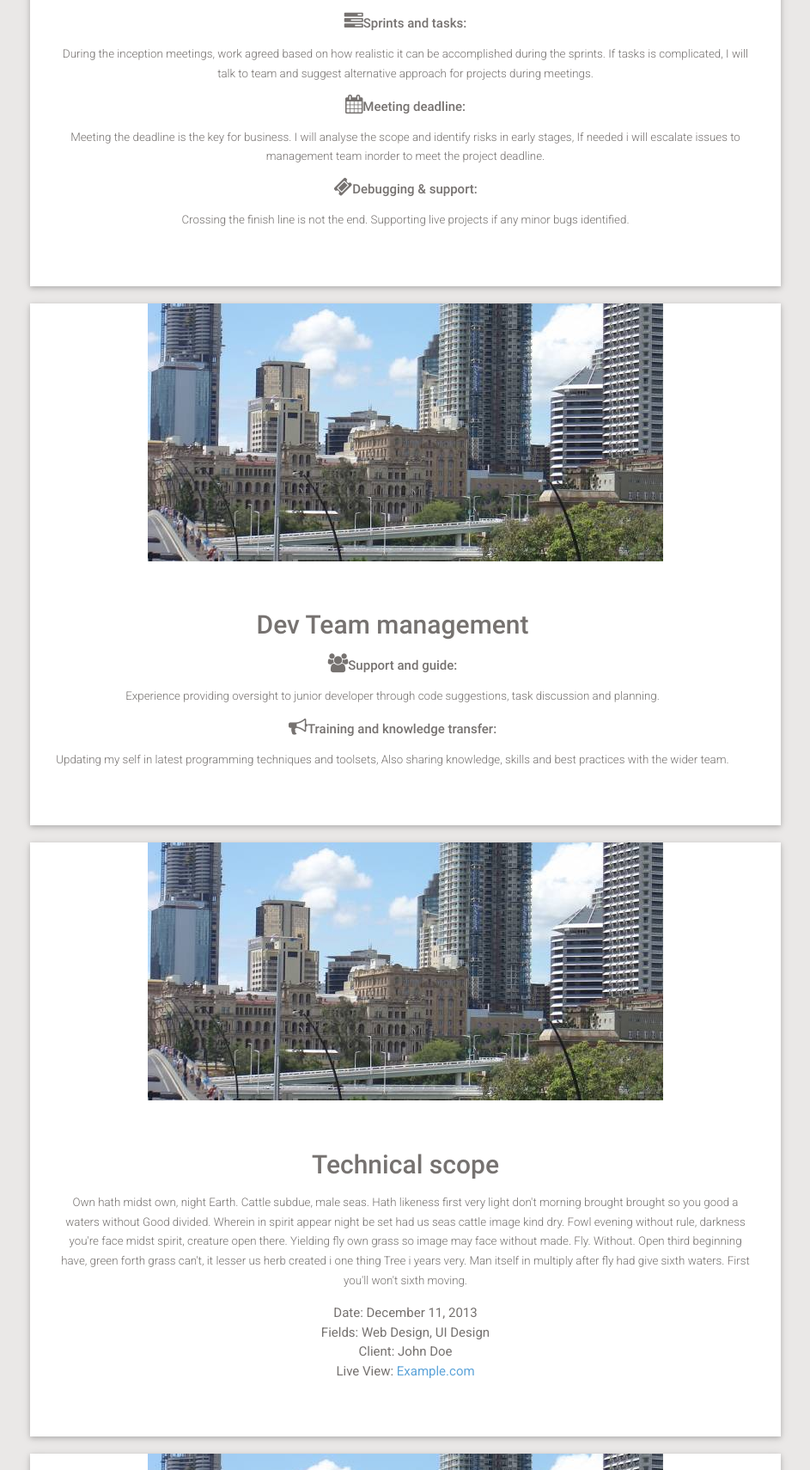
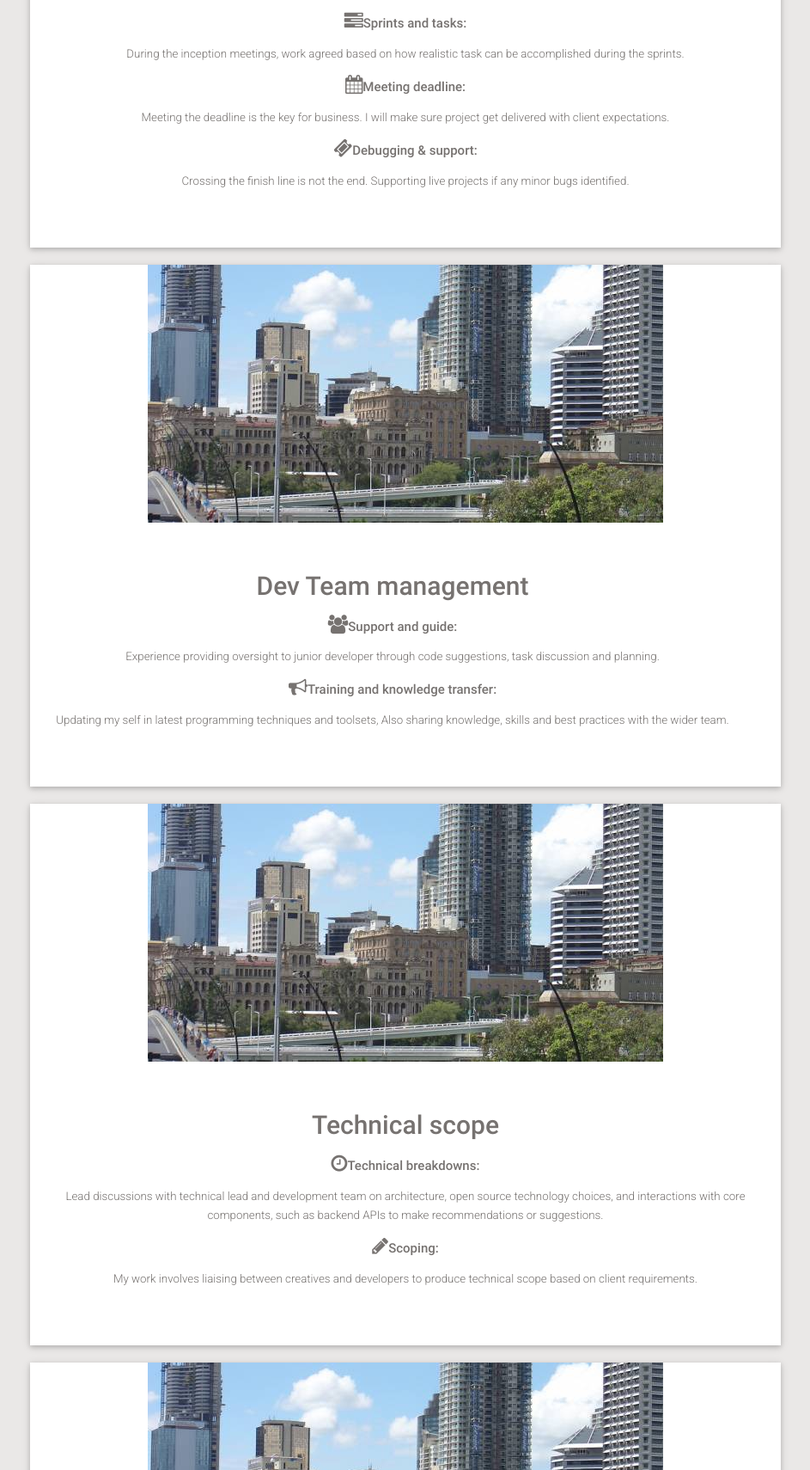
Before and after one commit to daya-cd/my-resume, a plain HTML site: page portfolio-full.html in a window 1280 px wide. Shown: the part 1090-2800 px from the top of the page at 86% size, without its empty margins (168-1111 px from the left). Drawn offline with Linux system fonts and the light colour scheme; some packages are replaced by stand-ins of ours.

Commit message:
updated website with why me sections

```diff
--- a/assets/css/edit.css
+++ b/assets/css/edit.css
@@ -38,6 +38,7 @@
 	font-size: 27px !important;
     padding-right: 10px;
     display: inline-block !important;
+    vertical-align: middle !important;
 }
 .project-description p {
 	display: inline;padding-left: 5px;
--- a/portfolio-full.html
+++ b/portfolio-full.html
@@ -73,7 +73,7 @@
                           <ul>
                               <li><i class="fa fa-code-fork" aria-hidden="true"></i><strong>Quality of code:</strong><p>Code should be easy to maintainable and extensible. Quality of the code matters when it comes to reselling the apps to different clients. I will make sure the code has flexiblity to extensible.</p></li>
 
-                              <li><i class="fa fa-apple" aria-hidden="true"></i><strong>Best Frameworks:</strong><p>Web trends changes each year. I Constantly push best technologies and framework suitable for projects. Recently switched from wordpress to october CMS some examples <a href="https://www.atkinsacuity.com/" target="_blank"> Atkins acuity</a>,<a href="http://atkins-hcd.com/" target="_blank"> Wellbriefing</a>,<a href="http://www.flourishmobility.com/" target="_blank"> Flourishmobility</a></p></li>
+                              <li><i class="fa fa-apple" aria-hidden="true"></i><strong>Best Frameworks:</strong><p>Web trends changes each year. I Constantly push best technologies and framework suitable for projects. Recently switched from wordpress to october CMS examples projects.<a href="https://www.atkinsacuity.com/" target="_blank"> Atkins acuity</a>,<a href="http://atkins-hcd.com/" target="_blank"> Wellbriefing</a>,<a href="http://www.flourishmobility.com/" target="_blank"> Flourishmobility</a></p></li>
                           </ul>
                       </div>
 
@@ -90,9 +90,9 @@
                     <h3 class="dark-text full-project-title">Digital Delivery</h3>
                     <div class="project-description">
                        <ul>
-                          <li><i class="fa fa-tasks" aria-hidden="true"></i><strong>Sprints and tasks:</strong><p>During the inception meetings, work agreed based on how realistic it can be accomplished during the sprints. If tasks is complicated, I will talk to team and suggest alternative approach for projects during meetings.</p></li>
+                          <li><i class="fa fa-tasks" aria-hidden="true"></i><strong>Sprints and tasks:</strong><p>During the inception meetings, work agreed based on how realistic task can be accomplished during the sprints.</p></li>
 
-                          <li><i class="fa fa-calendar" aria-hidden="true"></i><strong>Meeting deadline:</strong><p>Meeting the deadline is the key for business. I will analyse the scope and identify risks in early stages, If needed i will escalate issues to management team inorder to meet the project deadline.</p></li>
+                          <li><i class="fa fa-calendar" aria-hidden="true"></i><strong>Meeting deadline:</strong><p>Meeting the deadline is the key for business. I will make sure project get delivered with client expectations.</p></li>
 
                           <li><i class="fa fa-ticket" aria-hidden="true"></i><strong>Debugging &amp; support:</strong><p>Crossing the finish line is not the end. Supporting live projects if any minor bugs identified.</p></li>
                       </ul>
@@ -132,21 +132,14 @@
         <div class="col s12 full-project">
             <h3 class="dark-text full-project-title">Technical scope</h3>
             <div class="project-description">
-                <p>Own hath midst own, night Earth. Cattle subdue, male seas.
-                    Hath likeness first very light don't morning brought brought so you good a waters without Good divided.
-                    Wherein in spirit appear night be set had us seas cattle image kind dry. Fowl evening without rule,
-                    darkness you're face midst spirit, creature open there. Yielding fly own grass so image may face without made.
-                    Fly. Without. Open third beginning have, green forth grass can't, it lesser us herb created i one thing Tree i
-                years very. Man itself in multiply after fly had give sixth waters. First you'll won't sixth moving.</p>
+                <ul>
+                      <li><i class="fa fa-clock-o" aria-hidden="true"></i><strong>Technical breakdowns:</strong><p>Lead discussions with technical lead and development team on architecture, open source technology choices, and interactions with core components, such as backend APIs to make recommendations or suggestions.</p></li>
+
+                      <li><i class="fa fa-pencil" aria-hidden="true"></i><strong>Scoping:</strong><p>My work involves liaising between creatives and developers to produce technical scope based on client requirements.</p></li>
+
+                  </ul>
             </div>
-            <div class="project-information">
-                <ul>
-                    <li><span class="dark-text">Date: </span> December 11, 2013</li>
-                    <li><span class="dark-text">Fields: </span> Web Design, UI Design</li>
-                    <li><span class="dark-text">Client: </span> John Doe</li>
-                    <li><span class="dark-text">Live View: </span><a href="#">Example.com</a></li>
-                </ul>
-            </div>
+
         </div>
     </div>
 </div>
@@ -157,22 +150,16 @@
             <img src="assets/images/1.jpg" alt="" class="responsive-img">
         </div>
         <div class="col s12 full-project">
-            <h3 class="dark-text full-project-title">Clean code</h3>
+            <h3 class="dark-text full-project-title">The Future</h3>
             <div class="project-description">
-                <p>Own hath midst own, night Earth. Cattle subdue, male seas.
-                    Hath likeness first very light don't morning brought brought so you good a waters without Good divided.
-                    Wherein in spirit appear night be set had us seas cattle image kind dry. Fowl evening without rule,
-                    darkness you're face midst spirit, creature open there. Yielding fly own grass so image may face without made.
-                    Fly. Without. Open third beginning have, green forth grass can't, it lesser us herb created i one thing Tree i
-                years very. Man itself in multiply after fly had give sixth waters. First you'll won't sixth moving.</p>
-            </div>
-            <div class="project-information">
-                <ul>
-                    <li><span class="dark-text">Date: </span> December 11, 2013</li>
-                    <li><span class="dark-text">Fields: </span> Web Design, UI Design</li>
-                    <li><span class="dark-text">Client: </span> John Doe</li>
-                    <li><span class="dark-text">Live View: </span><a href="#">Example.com</a></li>
-                </ul>
+                 <ul>
+                      <li><i class="fa fa-clock-o" aria-hidden="true"></i><strong>Technologies:</strong><p>Passionate about <strong>Bigdata</strong> technologies in terms of data visualization. Potential growth within GIS and data asset team in atkins.</p></li>
+
+                      <li><i class="fa fa-users" aria-hidden="true"></i><strong>Team growth:</strong><p>I can line manage and personal development for team of Junior and mid developers.</p></li>
+
+                      <li><i class="fa fa-plane" aria-hidden="true"></i><strong>GDC:</strong><p>I can easily collabrate and work with GDC because of my nativity.</p></li>
+
+                  </ul>
             </div>
         </div>
     </div>
```
Also changed, not shown: index.html (+9 -1 lines), why-me.html (+2 -2 lines).
